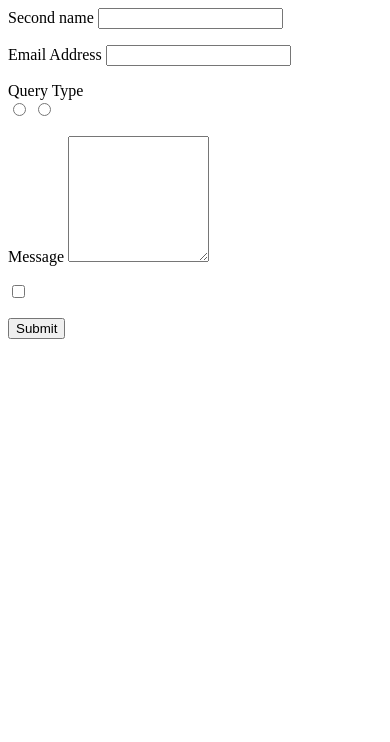
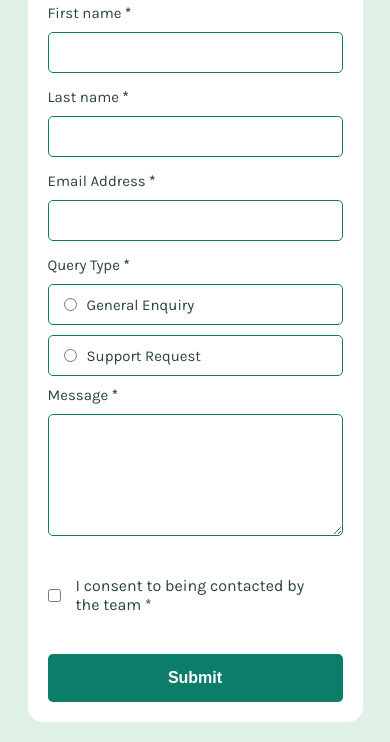
Before and after one commit to IagoOliveiraF/Contact_Form, a plain HTML site: page index.html in a window 390 px wide. Shown: the part 109-851 px from the top of the page. Drawn offline with Linux system fonts and the light colour scheme.

Commit message:
Iniciando a estilização - Mobile First

```diff
--- /dev/null
+++ b/CSS/style.css
@@ -0,0 +1,167 @@
+/*============GLOBAL============*/
+
+* {
+    padding: 0;
+    margin: 0;
+    box-sizing: border-box;
+}
+
+:root {
+    font-size: 62.5%;
+    /* 1rem = 10px*/
+    --Color_Green_200: hsl(148, 38%, 91%);
+    --Color_Green_600: hsl(169, 82%, 27%);
+    --Color_Red: hsl(0, 66%, 54%);
+    --Color_White: hsl(0, 0%, 100%);
+    --Color_Grey_500: hsl(186, 15%, 59%);
+    --Color_Grey_900: hsl(187, 24%, 22%);
+
+    /*===FONT===
+    .karla-<uniquifier> {
+    font-family: "Karla", sans-serif;
+    font-optical-sizing: auto;
+    font-weight: <weight>;
+    font-style: normal;}*/
+}
+
+
+/*============BODY============*/
+body {
+    width: 100vw;
+    display: flex;
+    align-items: center;
+    justify-content: center;
+    font-family: "Karla", sans-serif;
+    background-color: var(--Color_Green_200);
+}
+
+/*============CONTAINER============*/
+.container {
+    width: min(37.5rem, 100%);
+    padding: 2rem;
+}
+
+/*============WRAPPER============*/
+.wrapper {
+    padding: 2rem;
+    margin-top: 2rem;
+    border-radius: 15px;
+    background-color: var(--Color_White);
+
+}
+
+/*============CONTAINER__HEADER============*/
+.wrapper .container__header h1 {
+    font-size: 2.8rem;
+    font-weight: bold;
+    color: var(--Color_Grey_900);
+
+}
+
+.container__header .container__header__namesContent {
+    display: flex;
+    flex-direction: column;
+    margin-top: 2rem;
+}
+
+.container__header .container__header__namesContent .container__header__namesContent__firstName,
+.container__header__namesContent__lastName,
+.container__header__emailContent {
+    display: flex;
+    flex-direction: column;
+    margin-bottom: 1.5rem;
+}
+
+.container__header__namesContent .container__header__namesContent__firstName,
+.container__header__namesContent__lastName,
+.container__aside,
+.container__footer__messageContent,
+.container__header__emailContent label {
+    font-size: 1.5rem;
+    color: var(--Color_Grey_900);
+
+}
+
+.container__header input {
+    border-radius: 0.5rem;
+    padding: 1.2rem;
+    border: solid 1px var(--Color_Green_600);
+}
+
+.container__header label {
+    margin-bottom: 1rem;
+}
+
+/*============CONTAINER__SECTION============*/
+.container__aside {
+    display: flex;
+    flex-direction: column;
+}
+
+.container__aside .query {
+    margin-bottom: 1rem;
+
+}
+
+.container__aside .container__aside__radioCheck {
+    display: flex;
+    flex-direction: column;
+    gap: 1rem;
+}
+
+.container__aside__radioCheck__General,
+.container__aside__radioCheck__Support {
+    display: flex;
+    align-items: center;
+    gap: 1rem;
+    height: 4.1rem;
+    padding-left: 1.5rem;
+    border: solid 1px var(--Color_Green_600);
+    border-radius: 0.5rem;
+}
+
+/*============CONTAINER__FOOTER============*/
+.container__footer{
+    display: flex;
+    flex-direction: column;
+    gap: 4rem;
+    margin-bottom: 4rem;
+}
+
+.container__footer .container__footer__messageContent{
+    display: flex;
+    flex-direction: column;
+
+}
+
+.container__footer .container__footer__messageContent label{
+    margin-bottom: 1rem;
+}
+
+.container__footer .container__footer__messageContent textarea{
+    border-radius: 0.5rem;
+    border: 1px solid var(--Color_Green_600);
+}
+
+.container__footer .container__footer__consent{
+    display: flex;
+    align-items: center;
+    gap: 1.5rem;
+}
+
+.container__footer .container__footer__consent label{
+    font-size: 1.6rem;
+    color: var(--Color_Grey_900);
+
+}
+
+.buttonSubmit{
+    width: 100%;
+    padding: 1.5rem;
+    background-color: var(--Color_Green_600);
+    color: var(--Color_White);
+    font-weight: 600;
+    font-size: 1.6rem;
+    border: transparent;
+    border-radius: 0.5rem;
+}
--- a/index.html
+++ b/index.html
@@ -1,5 +1,5 @@
 <!DOCTYPE html>
-<html lang="en">
+<html lang="pt-br">
 
 <head>
   <meta charset="UTF-8">
@@ -7,7 +7,11 @@
   <!-- displays site properly based on user's device -->
 
   <link rel="icon" type="image/png" sizes="32x32" href="./assets/images/favicon-32x32.png">
-
+  <link rel="preconnect" href="https://fonts.googleapis.com">
+  <link rel="preconnect" href="https://fonts.gstatic.com" crossorigin>
+  <link href="https://fonts.googleapis.com/css2?family=Karla:ital,wght@0,200..800;1,200..800&display=swap"
+    rel="stylesheet">
+  <link rel="stylesheet" href="./CSS/style.css">
   <title>Frontend Mentor | Contact form</title>
 
 </head>
@@ -22,47 +26,56 @@
           <h1>Contact Us</h1>
           <section class="container__header__namesContent">
             <div class="container__header__namesContent__firstName">
-              <label for="firstName" aria-required="true">First name</label>
+              <label for="firstName" aria-required="true">First name <strong>*</strong></label>
               <input type="text" name="firstName">
+              <span class="MessageError"></span>
             </div>
-            <p class="MessageError"></p>
             <div class="container__header__namesContent__lastName">
-              <label for="lastName" aria-required="true">Second name</label>
+              <label for="lastName" aria-required="true">Last name <strong>*</strong></label>
               <input type="text" name="lastName">
+              <span class="MessageError"></span>
             </div>
-            <p class="MessageError"></p>
           </section>
-          <label for="email" aria-required="true">Email Address</label>
+          <div class="container__header__emailContent">
+            <label for="email" aria-required="true">Email Address <strong>*</strong></label>
             <input type="email" name="email">
-          <p class="MessageErrorEmail"></p>
+            <span class="MessageError"></span>
+          </div>
         </header>
-    </div>
+
 
         <aside class="container__aside">
-      <label for="check" aria-required="true">Query Type</label>
+          <label class="query" for="Query" aria-required="true">Query Type <strong>*</strong></label>
           <div class="container__aside__radioCheck">
-        <input type="radio" name="check" placeholder="General Enquiry">
-        <input type="radio" name="check" placeholder="Support Request">
+            <div class="container__aside__radioCheck__General">
+              <input type="radio" name="check" id="General_enquiry">
+              <label for="General_enquiry">General Enquiry</label>
             </div>
-      <p class="MessageErrorEmail"></p>
+            <div class="container__aside__radioCheck__Support">
+              <input type="radio" name="check" id="Support_request">
+              <label for="Support_request">Support Request</label>
+            </div>
+            <span class="MessageError"></span>
+          </div>
         </aside>
 
         <footer class="container__footer">
           <div class="container__footer__messageContent">
-        <label for="message" aria-required="true">Message</label>
+            <label for="message" aria-required="true">Message <strong>*</strong></label>
             <textarea name="message" rows="8" cols="15"></textarea>
+            <span class="MessageError"></span>
           </div>
-      <p class="MessageErrorEmail"></p>
-      <div>
-        <label for="consentCheck"></label>
-        <input type="checkbox" name="consentCheck" placeholder="To submit this form, please consent to being contacted"
-          aria-required="true">
+          <div class="container__footer__consent">
+            <input type="checkbox" name="consentCheck" aria-required="true" id="consentCheck">
+            <label for="consentCheck">I consent to being contacted by the team *</label>
+            <span class="MessageError"></span>
           </div>
-      <p class="MessageErrorEmail"></p>
         </footer>
 
-    <input type="submit" onclick="SandInformations()" placeholder="Submit">
+        <input class="buttonSubmit" type="button" onclick="SandInformations()" value="Submit">
+
       </form>
+    </div>
   </main>
 </body>
 
```
Also changed, not shown: Script/script.js (added). Lines whose indentation alone changed are shown as unchanged.
